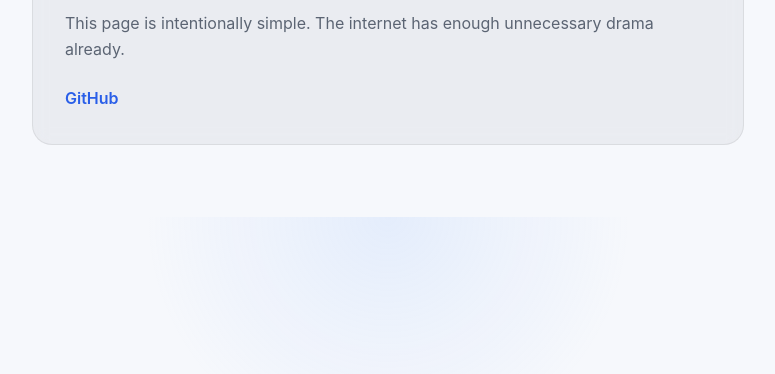
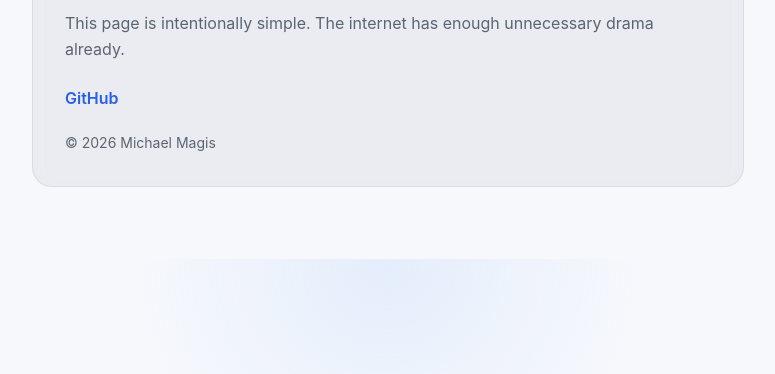
Before and after one commit to mikemagix/mikemagix.github.io, a plain HTML site: page index.html in a window 1280 px wide. Shown: the part 276-650 px from the top of the page, without its empty margins (252-1027 px from the left). Drawn offline with Linux system fonts and the light colour scheme.

Commit message:
Add favicon, Open Graph tags, and a subtle footer (#1)

```diff
--- a/index.html
+++ b/index.html
@@ -5,6 +5,14 @@
   <meta name="viewport" content="width=device-width, initial-scale=1">
   <title>Michael Magis</title>
   <meta name="description" content="Michael Magis — software engineer.">
+  <link rel="icon" href="/favicon.svg" type="image/svg+xml">
+  <meta property="og:title" content="Michael Magis">
+  <meta property="og:description" content="Software engineer. I build reliable systems, useful tools, and tidy things up when they start drifting into chaos.">
+  <meta property="og:type" content="website">
+  <meta property="og:url" content="https://mikemagix.github.io/">
+  <meta name="twitter:card" content="summary">
+  <meta name="twitter:title" content="Michael Magis">
+  <meta name="twitter:description" content="Software engineer. I build reliable systems, useful tools, and tidy things up when they start drifting into chaos.">
   <style>
     :root {
       color-scheme: light dark;
@@ -33,6 +41,7 @@
     .links { display: flex; gap: 14px; flex-wrap: wrap; margin-top: 24px; }
     a { color: var(--accent); text-decoration: none; font-weight: 600; }
     a:hover { text-decoration: underline; }
+    footer { margin-top: 20px; font-size: 0.875rem; color: var(--muted); }
   </style>
 </head>
 <body>
@@ -45,6 +54,7 @@
       <div class="links">
         <a href="https://github.com/mikemagix">GitHub</a>
       </div>
+      <footer>© 2026 Michael Magis</footer>
     </section>
   </main>
 </body>
```
Also changed, not shown: favicon.svg (added).
